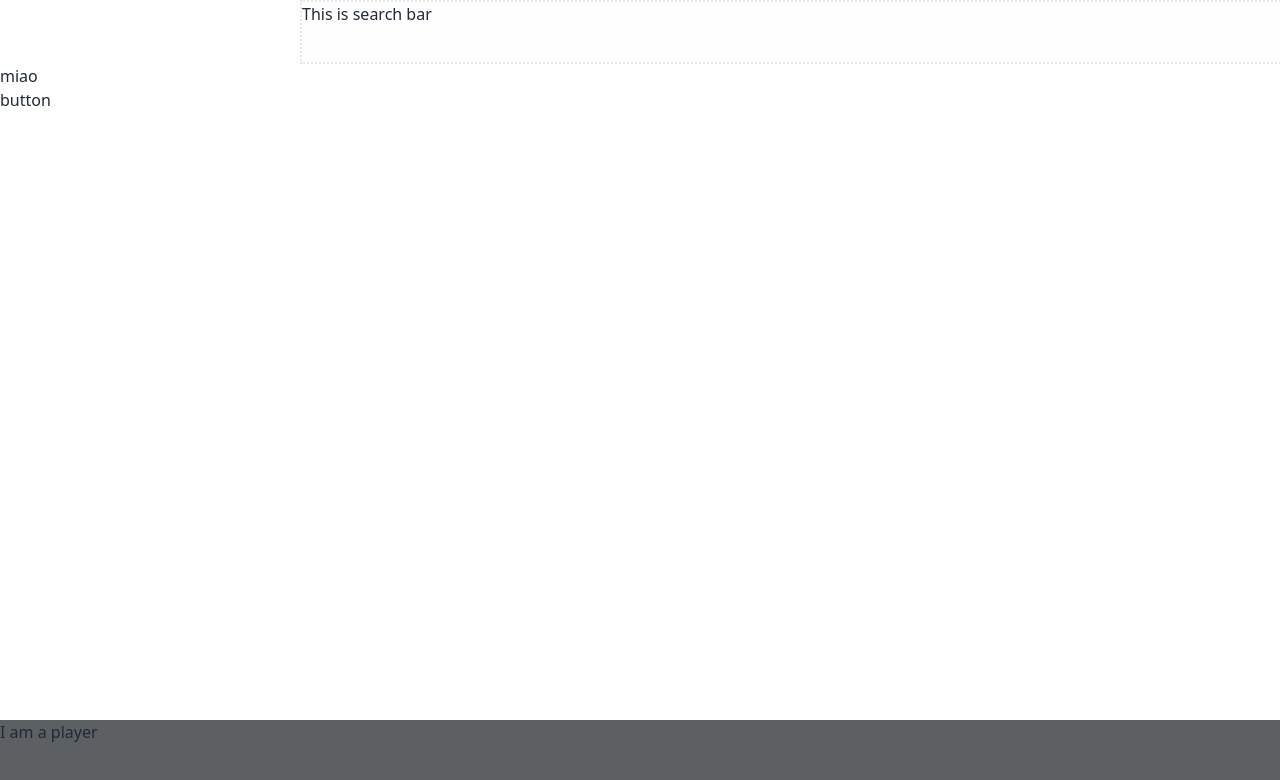
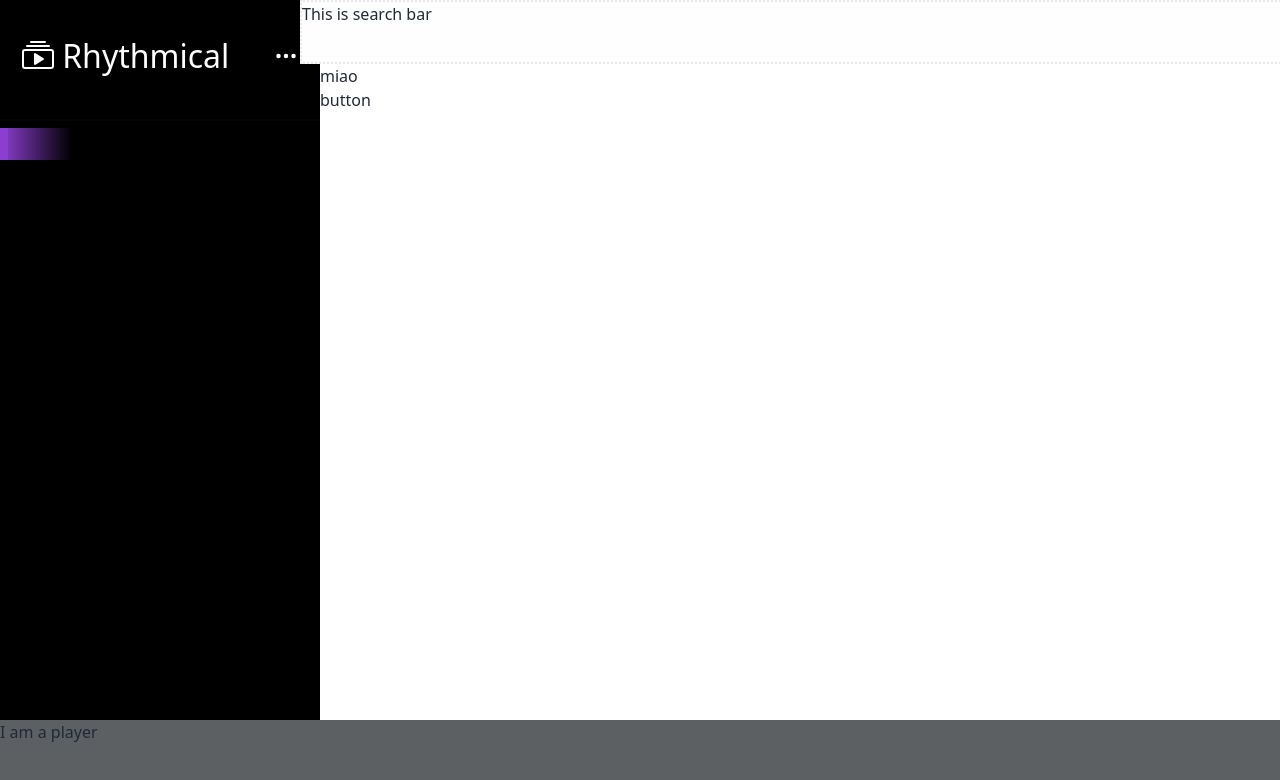
Before and after one commit to Cameron933/rhythmical_app, a Next.js app: page / in a window 1280 px wide. Shown: the top 780 px of the page. Built offline with nearby package versions, Linux system fonts and the light colour scheme.

Commit message:
feat/ finish sidebar link button in storybook

```diff
--- /dev/null
+++ b/src/layouts/SideBar.tsx
@@ -0,0 +1,24 @@
+import React from "react";
+import { BsThreeDots, BsCollectionPlay } from "react-icons/bs";
+
+const SideBar = () => {
+  return (
+    <aside className="flex flex-col w-[320px] bg-black">
+      <div className="flex items-center justify-around w-full h-28">
+        <div className="flex items-center gap-2">
+          <BsCollectionPlay className="w-8 h-8 text-light" />
+          <h1 className="text-h2_regular text-light">Rhythmical</h1>
+        </div>
+        <BsThreeDots className="w-6 h-6 cursor-pointer text-light cursor" />
+      </div>
+      <div className="m-0 divider" />
+      <div></div>
+      <div className="relative">
+        <div className="absolute left-0 w-2 h-8 bg-primary" />
+        <div className="absolute w-16 h-8 left-2 bg-gradient-to-r from-primary/90 to-primary/0 " />
+      </div>
+    </aside>
+  );
+};
+
+export default SideBar;
--- a/src/layouts/index.tsx
+++ b/src/layouts/index.tsx
@@ -1,6 +1,7 @@
 import { ReactNode } from "react";
 import Player from "./Player";
 import SearchBar from "./SearchBar";
+import SideBar from "./SideBar";
 
 interface LayoutProps {
   children: ReactNode;
@@ -10,7 +11,7 @@ const Layout = ({ children }: LayoutProps) => {
   return (
     <div className="flex flex-col w-screen h-screen">
       <div className="flex w-[100vw] h-[90vh]">
-        {/* <Sidebar /> */}
+        <SideBar />
         <div className="flex flex-col">
           <SearchBar />
           <main className="mt-[64px] mb-[96px]">{children}</main>
```
